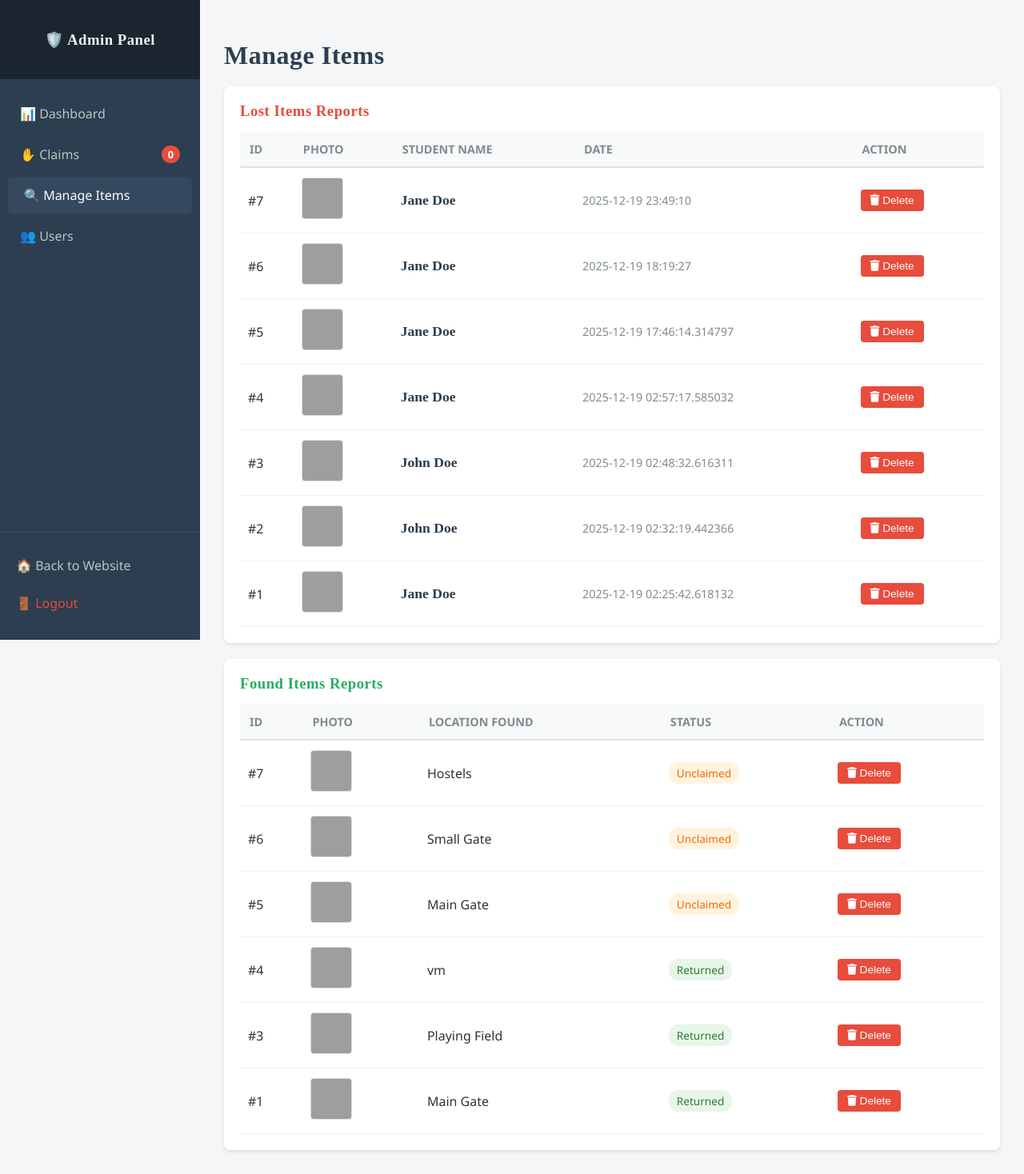
After one commit to briannjoroge/lost_found_id_system, a Flask app: page /admin/items in a window 1280 px wide. The commit adds this page. Shown: the whole page at 80% size. Run offline with Flask 3, Linux system fonts and the light colour scheme; a user stored in the database is signed in; data comes from the database, SQL or seed files in the repository; both versions use the stored data as it was after the commit; grey boxes are pictures that could not be loaded.

Commit message:
Complete Admin Panel (Dashboard, Items, Users)    with Soft Delete
Summary of changes:
- Feat: Added 'Manage Items' page to view and delete Lost/Found reports.
- Feat: Added 'Manage Users' page with Soft Delete (Deactivate/Restore)
  functionality.
- Database: Added 'is_deleted' column to 'users' table and updated
  'db.py' schema.
- Security: Updated 'login' route to block authentication for
  deactivated users.
- Frontend: Updated Admin Dashboard to show 'Recent Activity' table
  instead of placeholder.

```diff
--- a/db.py
+++ b/db.py
@@ -19,7 +19,8 @@ def init_db():
             reg_number TEXT UNIQUE NOT NULL,
             department TEXT NOT NULL,
             password_hash TEXT NOT NULL,
-            role TEXT DEFAULT 'student'
+            role TEXT DEFAULT 'student',
+            is_deleted BOOLEAN DEFAULT 0
         )
     ''')
 
--- a/routes.py
+++ b/routes.py
@@ -194,6 +194,7 @@ def claim_item(item_id):
     flash('Claim submitted! Visit the admin office for verification.', 'success')
     return redirect(url_for('main.all_found'))
 
+# --- ADMIN Routes ---
 @main_bp.route('/admin')
 @login_required
 @admin_required
@@ -204,12 +205,27 @@ def admin_dashboard():
     total_found = conn.execute('SELECT COUNT(*) FROM found_ids').fetchone()[0]
     pending_claims = conn.execute('SELECT COUNT(*) FROM claims WHERE status = "Pending"').fetchone()[0]
 
+    recent_claims = conn.execute('''
+        SELECT
+            claims.id as claim_id,
+            users.name as student_name,
+            found_ids.image_path,
+            claims.date_claimed
+        FROM claims
+        JOIN users ON claims.user_id = users.id
+        JOIN found_ids ON claims.found_id = found_ids.id
+        WHERE claims.status = 'Pending'
+        ORDER BY claims.date_claimed DESC
+        LIMIT 5
+    ''').fetchall()
+
     conn.close()
 
     return render_template('admin/dashboard.html',
                            total_lost=total_lost,
                            total_found=total_found,
-                           pending_claims=pending_claims)
+                           pending_claims=pending_claims,
+                           recent_claims=recent_claims)
 
 # --- ADMIN CLAIMS MANAGEMENT ---
 @main_bp.route('/admin/claims')
@@ -278,6 +294,87 @@ def reject_claim(claim_id):
     flash('Claim rejected.', 'error')
     return redirect(url_for('main.admin_claims'))
 
+# --- MANAGE ITEMS ---
+@main_bp.route('/admin/items')
+@login_required
+@admin_required
+def admin_items():
+    conn = get_db_connection()
+
+    lost_items = conn.execute('SELECT *, "Lost" as type FROM lost_ids ORDER BY date_reported DESC').fetchall()
+
+    found_items = conn.execute('SELECT *, "Found" as type FROM found_ids ORDER BY date_reported DESC').fetchall()
+
+    conn.close()
+
+    return render_template('admin/items.html', lost_items=lost_items, found_items=found_items)
+
+@main_bp.route('/admin/items/delete/<string:item_type>/<int:item_id>', methods=['POST'])
+@login_required
+@admin_required
+def delete_item(item_type, item_id):
+    conn = get_db_connection()
+
+    if item_type == 'Lost':
+        conn.execute('DELETE FROM lost_ids WHERE id = ?', (item_id,))
+    elif item_type == 'Found':
+
+        conn.execute('DELETE FROM claims WHERE found_id = ?', (item_id,))
+        conn.execute('DELETE FROM found_ids WHERE id = ?', (item_id,))
+
+    conn.commit()
+    conn.close()
+
+    flash('Item deleted successfully.', 'success')
+    return redirect(url_for('main.admin_items'))
+
+# --- MANAGE USERS ---
+@main_bp.route('/admin/users')
+@login_required
+@admin_required
+def admin_users():
+    conn = get_db_connection()
+    users = conn.execute('SELECT * FROM users WHERE role != "admin" ORDER BY is_deleted ASC, name ASC').fetchall()
+    conn.close()
+    return render_template('admin/users.html', users=users)
+
+@main_bp.route('/admin/users/delete/<int:user_id>', methods=['POST'])
+@login_required
+@admin_required
+def delete_user(user_id):
+    conn = get_db_connection()
+
+    user = conn.execute('SELECT * FROM users WHERE id = ?', (user_id,)).fetchone()
+
+    if user:
+        conn.execute('UPDATE users SET is_deleted = 1 WHERE id = ?', (user_id,))
+        conn.commit()
+
+        flash(f'User "{user["name"]}" has been deactivated.', 'success')
+    else:
+        flash('User not found.', 'error')
+
+    conn.close()
+    return redirect(url_for('main.admin_users'))
+
+@main_bp.route('/admin/users/restore/<int:user_id>', methods=['POST'])
+@login_required
+@admin_required
+def restore_user(user_id):
+    conn = get_db_connection()
+
+    user = conn.execute('SELECT * FROM users WHERE id = ?', (user_id,)).fetchone()
+
+    if user:
+        conn.execute('UPDATE users SET is_deleted = 0 WHERE id = ?', (user_id,))
+        conn.commit()
+        flash(f'User "{user["name"]}" has been restored.', 'success')
+    else:
+        flash('User not found.', 'error')
+
+    conn.close()
+    return redirect(url_for('main.admin_users'))
+
 # --- ERROR HANDLERS ---
 @main_bp.app_errorhandler(404)
 def page_not_found(e):
--- a/static/style.css
+++ b/static/style.css
@@ -1044,6 +1044,87 @@ p {
   }
 }
 
+/* --- Admin Dashboard - Recent Activity --- */
+.dashboard-card {
+  background: white;
+  padding: 20px;
+  border-radius: 8px;
+  box-shadow: 0 2px 4px rgba(0, 0, 0, 0.1);
+  margin-top: 20px;
+}
+
+.dashboard-card h2 {
+  margin-top: 0;
+  color: #2c3e50;
+  border-bottom: 2px solid #ecf0f1;
+  padding-bottom: 10px;
+  margin-bottom: 15px;
+  font-size: 1.2rem;
+}
+
+.table-responsive {
+  width: 100%;
+  overflow-x: auto;
+  -webkit-overflow-scrolling: touch;
+}
+
+.activity-table {
+  width: 100%;
+  border-collapse: collapse;
+  min-width: 600px;
+}
+
+.activity-table th {
+  background-color: #f8f9fa;
+  text-align: left;
+  padding: 12px;
+  border-bottom: 2px solid #dee2e6;
+  color: #7f8c8d;
+  font-size: 0.9rem;
+  text-transform: uppercase;
+}
+
+.activity-table td {
+  padding: 12px 10px;
+  border-bottom: 1px solid #ecf0f1;
+  vertical-align: middle;
+}
+
+.item-thumbnail {
+  width: 50px;
+  height: 50px;
+  object-fit: cover;
+  border-radius: 4px;
+  border: 1px solid #ddd;
+}
+
+.claim-date {
+  color: #7f8c8d;
+  font-size: 0.9rem;
+}
+
+.btn-review {
+  background-color: #3498db;
+  color: white;
+  padding: 6px 14px;
+  text-decoration: none;
+  border-radius: 4px;
+  font-size: 0.85rem;
+  transition: background 0.2s;
+  display: inline-block;
+}
+
+.btn-review:hover {
+  background-color: #2980b9;
+}
+
+.no-data-msg {
+  color: #95a5a6;
+  text-align: center;
+  padding: 30px;
+  font-style: italic;
+}
+
 /* --- ADMIN SLIDE-OUT MENU STYLES --- */
 .mobile-header {
   display: none;
@@ -1252,6 +1333,79 @@ p {
 }
 .badge-rejected {
   background: #e74c3c;
+}
+
+/* --- Admin Manage Items Page Styles --- */
+.btn-delete {
+  background: #e74c3c;
+  color: white;
+  border: none;
+  padding: 6px 12px;
+  border-radius: 4px;
+  cursor: pointer;
+  font-size: 0.85rem;
+  transition: background 0.2s;
+}
+
+.btn-delete:hover {
+  background: #c0392b;
+}
+
+.btn-restore {
+  background-color: #27ae60;
+  color: white;
+  border: none;
+  padding: 6px 12px;
+  border-radius: 4px;
+  cursor: pointer;
+  font-size: 0.85rem;
+  transition: background 0.2s;
+}
+
+.btn-restore:hover {
+  background-color: #219150;
+}
+
+.status-badge {
+  padding: 4px 10px;
+  border-radius: 12px;
+  font-size: 0.85rem;
+  font-weight: 500;
+  display: inline-block;
+}
+
+.status-returned {
+  background-color: #e8f5e9;
+  color: #2e7d32;
+}
+
+.status-unclaimed {
+  background-color: #fff3e0;
+  color: #ef6c00;
+}
+
+.header-lost {
+  color: #e74c3c;
+  margin-top: 0;
+  margin-bottom: 15px;
+}
+
+.header-found {
+  color: #27ae60;
+  margin-top: 0;
+  margin-bottom: 15px;
+}
+
+.user-row-inactive {
+  opacity: 0.6;
+  background-color: #f9f9f9;
+}
+
+.inactive-text {
+  font-size: 0.75em;
+  color: #c0392b;
+  font-weight: bold;
+  margin-left: 5px;
 }
 
 /* --- ADMIN MODAL STYLES --- */
--- /dev/null
+++ b/templates/admin/items.html
@@ -0,0 +1,129 @@
+<!doctype html>
+<html lang="en">
+  <head>
+    <meta charset="UTF-8" />
+    <meta name="viewport" content="width=device-width, initial-scale=1.0" />
+    <title>Manage Items - Admin Panel</title>
+    <link
+      rel="stylesheet"
+      href="{{ url_for('static', filename='style.css') }}"
+    />
+    <link
+      rel="stylesheet"
+      href="https://cdnjs.cloudflare.com/ajax/libs/font-awesome/6.0.0/css/all.min.css"
+    />
+  </head>
+  <body class="admin-body">
+    <div class="mobile-header">
+      <h3 style="margin: 0">🛡️ Admin Panel</h3>
+      <button class="admin-toggle" onclick="toggleSidebar()">☰</button>
+    </div>
+
+    <div class="admin-container">
+      {% set active_page = 'items' %} {% include 'admin/sidebar.html' %}
+
+      <div class="content">
+        <h1>Manage Items</h1>
+
+        <div class="dashboard-card">
+          <h3 class="header-lost">Lost Items Reports</h3>
+
+          <div class="table-responsive">
+            <table class="activity-table">
+              <thead>
+                <tr>
+                  <th>ID</th>
+                  <th>Photo</th>
+                  <th>Student Name</th>
+                  <th>Date</th>
+                  <th>Action</th>
+                </tr>
+              </thead>
+              <tbody>
+                {% for item in lost_items %}
+                <tr>
+                  <td>#{{ item.id }}</td>
+                  <td>
+                    <img
+                      src="/{{ item.image_path.replace('\\', '/') }}"
+                      alt="Item"
+                      class="item-thumbnail"
+                    />
+                  </td>
+                  <td class="student-name">{{ item.student_name }}</td>
+                  <td class="claim-date">{{ item.date_reported }}</td>
+                  <td>
+                    <form
+                      action="{{ url_for('main.delete_item', item_type='Lost', item_id=item.id) }}"
+                      method="POST"
+                      onsubmit="return confirm('Are you sure you want to delete this item?');"
+                    >
+                      <button type="submit" class="btn-delete">
+                        <i class="fas fa-trash"></i> Delete
+                      </button>
+                    </form>
+                  </td>
+                </tr>
+                {% endfor %}
+              </tbody>
+            </table>
+          </div>
+        </div>
+
+        <div class="dashboard-card">
+          <h3 class="header-found">Found Items Reports</h3>
+
+          <div class="table-responsive">
+            <table class="activity-table">
+              <thead>
+                <tr>
+                  <th>ID</th>
+                  <th>Photo</th>
+                  <th>Location Found</th>
+                  <th>Status</th>
+                  <th>Action</th>
+                </tr>
+              </thead>
+              <tbody>
+                {% for item in found_items %}
+                <tr>
+                  <td>#{{ item.id }}</td>
+                  <td>
+                    <img
+                      src="/{{ item.image_path.replace('\\', '/') }}"
+                      alt="Item"
+                      class="item-thumbnail"
+                    />
+                  </td>
+                  <td>{{ item.location_found }}</td>
+                  <td>
+                    <span
+                      class="status-badge {{ 'status-returned' if item.status == 'Returned' else 'status-unclaimed' }}"
+                    >
+                      {{ item.status }}
+                    </span>
+                  </td>
+                  <td>
+                    <form
+                      action="{{ url_for('main.delete_item', item_type='Found', item_id=item.id) }}"
+                      method="POST"
+                      onsubmit="return confirm('Delete this found item? This will also delete any claims for it.');"
+                    >
+                      <button type="submit" class="btn-delete">
+                        <i class="fas fa-trash"></i> Delete
+                      </button>
+                    </form>
+                  </td>
+                </tr>
+                {% endfor %}
+              </tbody>
+            </table>
+          </div>
+        </div>
+      </div>
+    </div>
+    <div class="sidebar-overlay" onclick="toggleSidebar()"></div>
+
+    <script src="{{ url_for('static', filename='admin.js') }}"></script>
+  </body>
+</html>
--- a/templates/admin/sidebar.html
+++ b/templates/admin/sidebar.html
@@ -5,30 +5,37 @@
 
   <div class="sidebar-menu">
     <a
-      href="/admin"
+      href="{{ url_for('main.admin_dashboard') }}"
       class="{{ 'active' if active_page == 'dashboard' else '' }}"
     >
       📊 Dashboard
     </a>
 
     <a
-      href="/admin/claims"
+      href="{{ url_for('main.admin_claims') }}"
       class="{{ 'active' if active_page == 'claims' else '' }}"
     >
       ✋ Claims
-      <span class="badge">{{ pending_claims if pending_claims else 0 }}</span>
+      <span class="badge">{{ pending_claims|default(0) }}</span>
     </a>
 
-    <a href="#" class="{{ 'active' if active_page == 'items' else '' }}">
+    <a
+      href="{{ url_for('main.admin_items') }}"
+      class="{{ 'active' if active_page == 'items' else '' }}"
+    >
       🔍 Manage Items
     </a>
-    <a href="#" class="{{ 'active' if active_page == 'users' else '' }}">
+
+    <a
+      href="{{ url_for('main.admin_users') }}"
+      class="{{ 'active' if active_page == 'users' else '' }}"
+    >
       👥 Users
     </a>
   </div>
 
   <div class="sidebar-footer">
-    <a href="/">🏠 Back to Website</a>
-    <a href="/logout" class="logout-link">🚪 Logout</a>
+    <a href="{{ url_for('main.home') }}">🏠 Back to Website</a>
+    <a href="{{ url_for('auth.logout') }}" class="logout-link">🚪 Logout</a>
   </div>
 </div>
```
Also changed, not shown: auth.py (+16 -2 lines), templates/admin/dashboard.html (+43 -2 lines), templates/admin/users.html (added, +104 -0 lines), lostfound.db.
